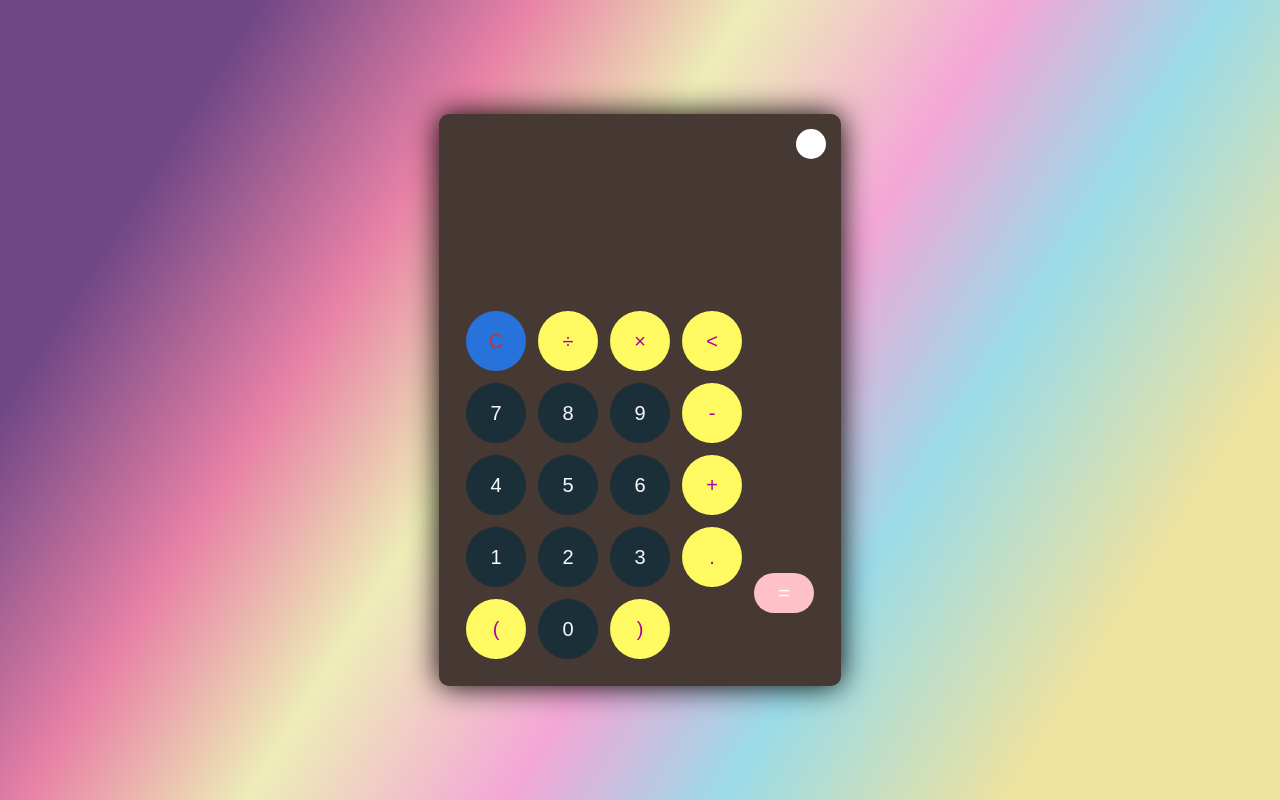
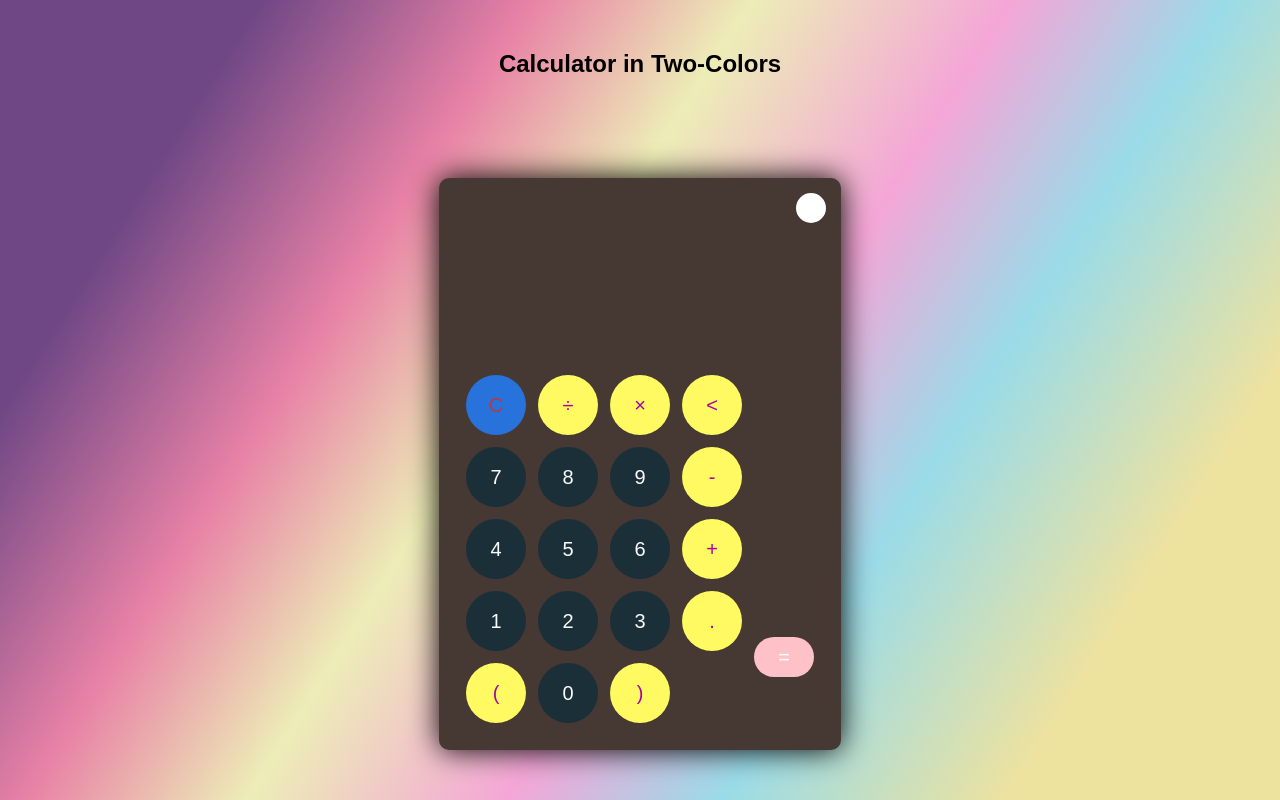
Before and after one commit to IvonneBenitesRodriguez/calculator-two-colors, a plain HTML site: page index.html in a window 1280 px wide. Drawn offline with Linux system fonts and the light colour scheme.

Commit message:
Feat: add title to site

```diff
--- a/index.html
+++ b/index.html
@@ -10,6 +10,7 @@
 </head>
 <body>
 <section class="section-first-part">
+    <h1>Calculator in Two-Colors</h1>
     <section class="section-calculator-black dark">
             <section class="theme-toggler active">
                 <i class="toggler-icon"></i>
```
